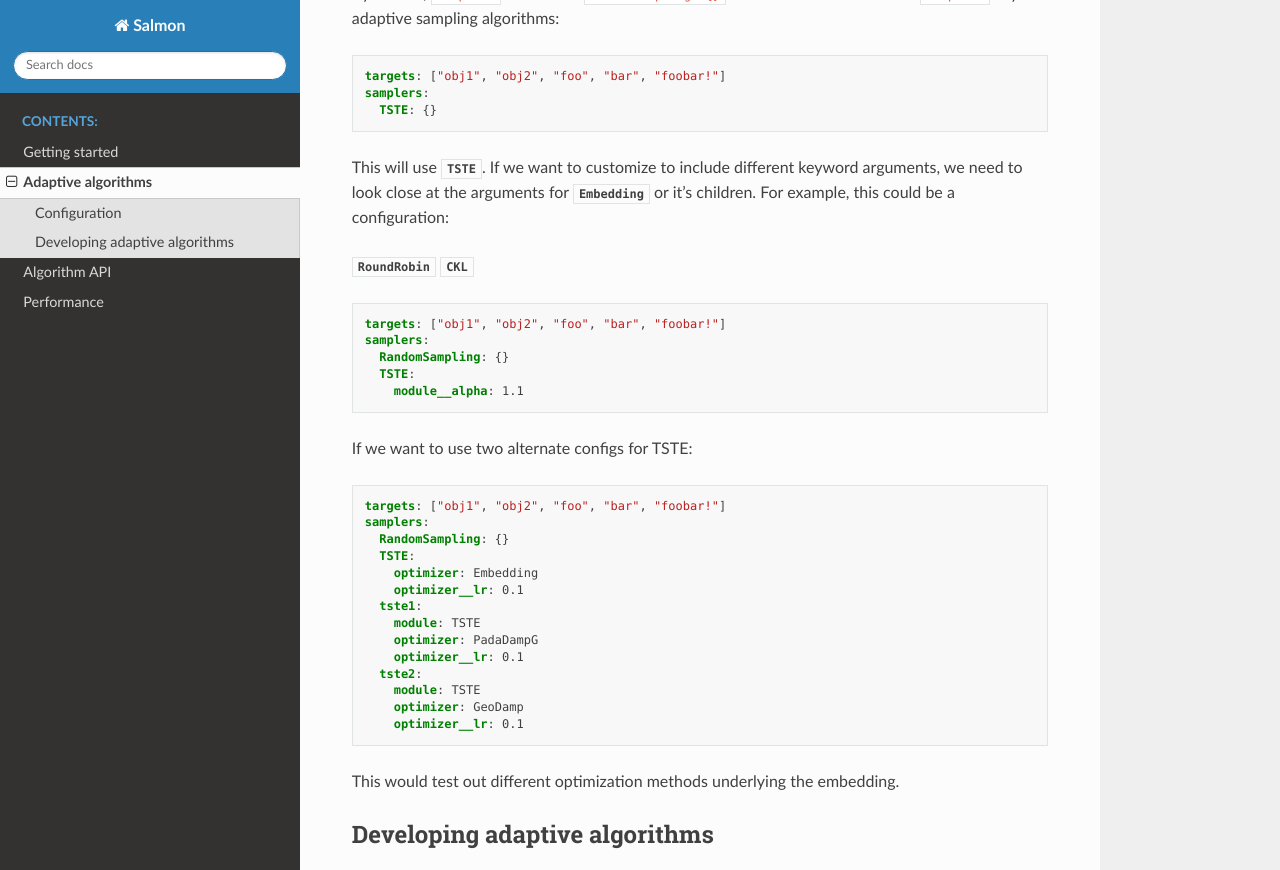
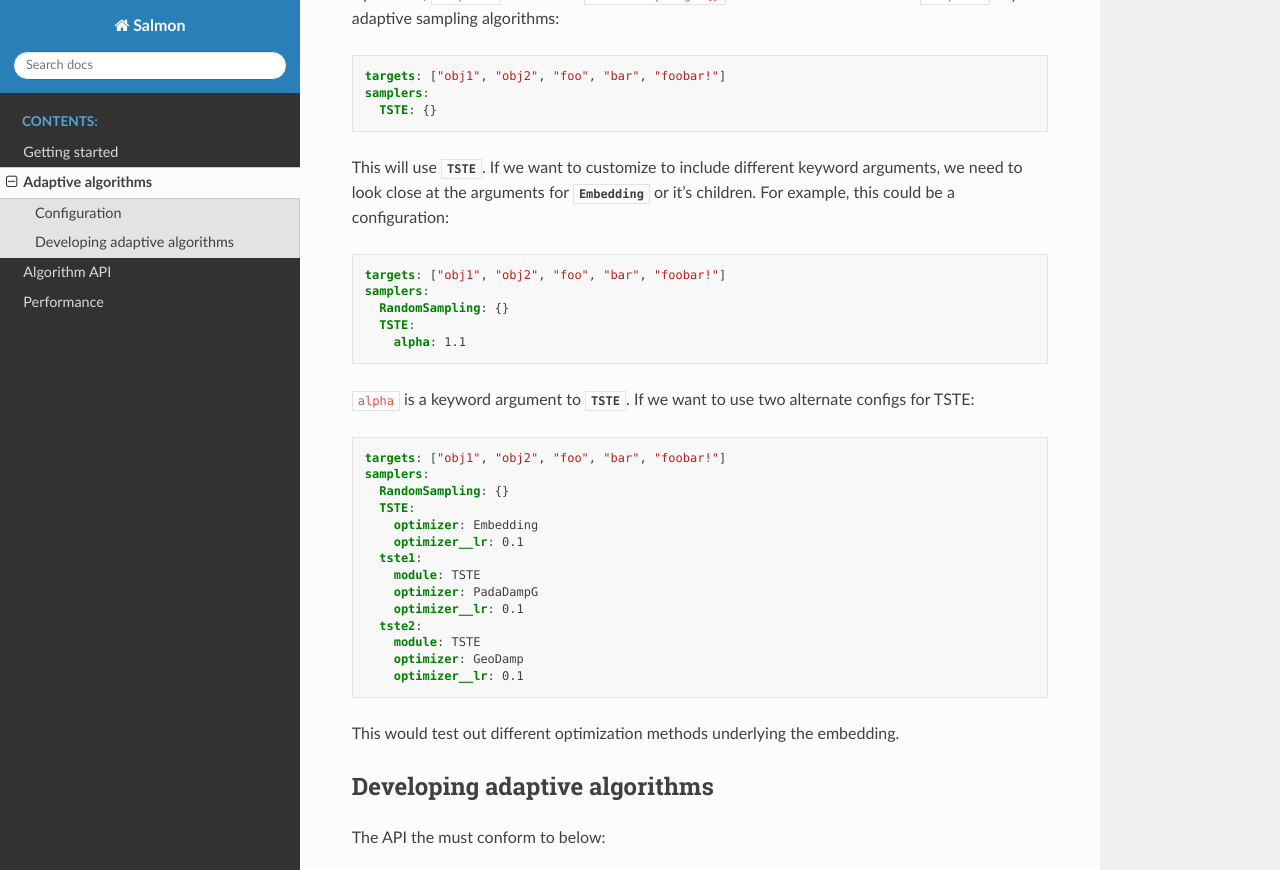
Before and after one commit to stsievert/salmon, a Sphinx documentation site: the page built from docs/source/adaptive.rst, in a window 1280 px wide and 900 px high, scrolled down 796 px, cut to the strip 0-870 px from the top of the window. Built offline with Sphinx 7.4.7 and the Read the Docs theme 2.0.0, drawn with Linux system fonts in a browser that asks for light colours.

```diff
--- a/docs/source/adaptive.rst
+++ b/docs/source/adaptive.rst
@@ -45,17 +45,16 @@ customize to include different keyword arguments, we need to look close at the
 arguments for :class:`~salmon.triplets.algs.adaptive.Embedding` or it's
 children. For example, this could be a configuration:
 
-:class:`~salmon.triplets.algs.RoundRobin`
-:class:`~salmon.triplets.algs.CKL`
-
 .. code-block:: yaml
 
    targets: ["obj1", "obj2", "foo", "bar", "foobar!"]
    samplers:
      RandomSampling: {}
      TSTE:
-       module__alpha: 1.1
+       alpha: 1.1
 
+``alpha`` is a keyword argument to
+:class:`~salmon.triplets.algs.adaptive.TSTE`.
 If we want to use two alternate configs for TSTE:
 
 .. code-block:: yaml
```
Also changed, not shown: 3 other files.
